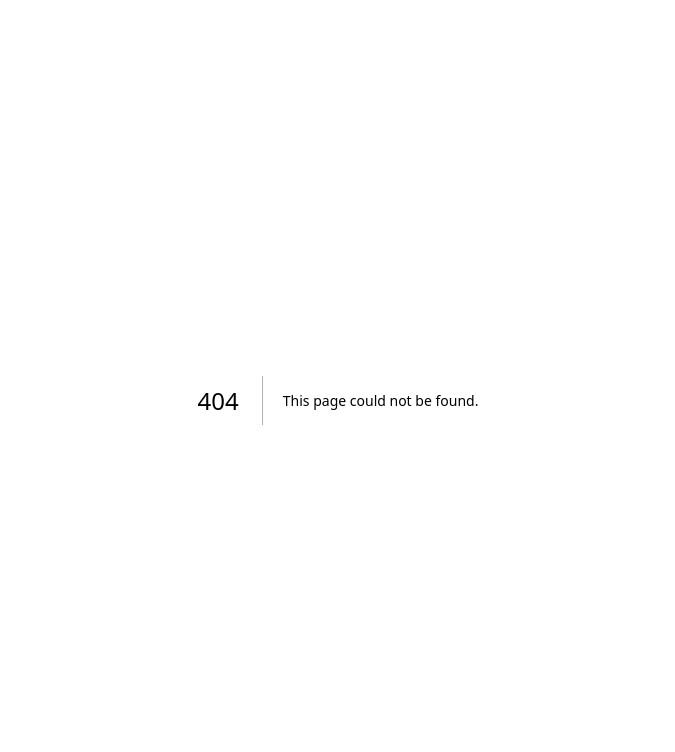
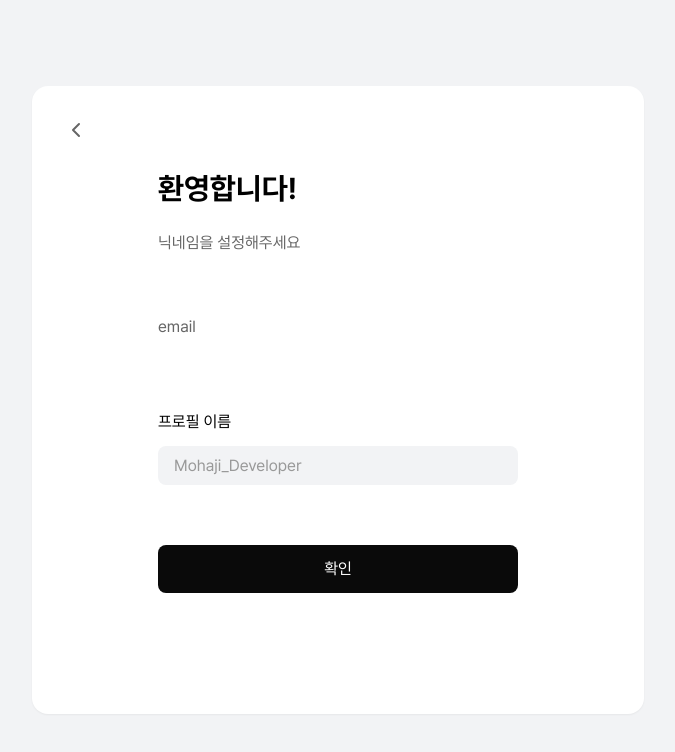
Before and after one commit to mohajistudio/mohajistudio-developers-FE, a Next.js app: page /signup/nickname in a window 1280 px wide. Before the commit this address had no page. Shown: the top 752 px of the page, without its empty margins (302-977 px from the left). Built offline with nearby package versions, Linux system fonts and the light colour scheme; no server answers; sample sign-in values are in the browser's storage.

Commit message:
fix: 닉네임 설정 API 연동 오류 수정
- 닉네임 설정 API 호출 로직 수정
- 폴더명 profile → nickname으로 변경
- API 호출 시 디버깅 로그 추가

```diff
--- a/src/apis/auth/register.ts
+++ b/src/apis/auth/register.ts
@@ -4,6 +4,7 @@ import {
   type EmailVerificationRequest,
   type ApiError,
   EmailVerificationResponse,
+  type SetNickNameRequest,
 } from '@/types/auth';
 
 //   이메일 인증 코드 발급
@@ -68,6 +69,11 @@ export const setNickname = async (nickname: string) => {
   if (!token) throw new Error('인증 토큰이 없습니다.');
 
   try {
+    // console.log('[닉네임 설정 요청]', {
+    //   nickname,
+    //   token: `Bearer ${token}`,
+    // });
+
     const response = await instance.post<void>(
       '/auth/register/nickname',
       { nickname },
@@ -77,10 +83,19 @@ export const setNickname = async (nickname: string) => {
         },
       },
     );
+
+    // console.log('[닉네임 설정 성공]', response.data);
     return response.data;
   } catch (error) {
-    if (axios.isAxiosError(error) && error.response?.data) {
-      throw error.response.data as ApiError;
+    if (axios.isAxiosError(error)) {
+      console.error('[닉네임 설정 실패]', {
+        status: error.response?.status,
+        data: error.response?.data,
+      });
+
+      if (error.response?.data) {
+        throw error.response.data as ApiError;
+      }
     }
     throw error;
   }
--- a/src/app/(auth)/signup/profile/page.tsx
+++ b/src/app/(auth)/signup/nickname/page.tsx
@@ -7,27 +7,28 @@ import { FormEvent, useState, useEffect } from 'react';
 import { DisabledInput } from '@/components/ui/Input/DisabledInput';
 import { getAuthErrorMessage } from '@/utils/handle-error';
 import type { ApiError } from '@/types/auth';
+import { AUTH_ERROR_CODES } from '@/types/auth';
+import { setNickname } from '@/apis/auth/register';
 
-export default function SetProfilePage() {
+export default function SetNickNamePage() {
   const router = useRouter();
-  const [email, setEmail] = useState('');
-  const [nickname, setNickname] = useState('');
+  const [nickname, setNicknameValue] = useState('');
   const [error, setError] = useState('');
   const [isLoading, setIsLoading] = useState(false);
+  const [email, setEmail] = useState('');
 
-  // TODO: 백엔드 연결 시 useEffect로 수정예정
-  // 컴포넌트 마운트 시 이메일과 토큰 체크
+  // 초기 로딩 시 토큰과 이메일 체크
   useEffect(() => {
     const accessToken = localStorage.getItem('accessToken');
-    const savedEmail = localStorage.getItem('tempEmail');
+    const storedEmail = localStorage.getItem('tempEmail');
 
     if (!accessToken) {
       router.push('/signup');
       return;
     }
 
-    if (savedEmail) {
-      setEmail(savedEmail);
+    if (storedEmail) {
+      setEmail(storedEmail);
     }
   }, [router]);
 
@@ -36,19 +37,32 @@ export default function SetProfilePage() {
     setError('');
     setIsLoading(true);
 
+    // accessToken 확인
+    const token = localStorage.getItem('accessToken');
+    console.log('[닉네임 설정 시작]', {
+      nickname,
+      hasToken: !!token,
+    });
+
     try {
-      const accessToken = localStorage.getItem('accessToken');
-      if (!accessToken) {
-        router.push('/signup');
-        return;
-      }
+      await setNickname(nickname);
+      // console.log('[닉네임 설정 완료]');
 
-      await setNickname(nickname);
-      // 회원가입 완료 후 로그인 페이지로 이동
+      // 회원가입 완료 후 필요없는 임시 데이터 삭제
+      localStorage.removeItem('tempEmail');
+
+      // 홈 페이지로 이동
       router.push('/login');
     } catch (error) {
+      // console.error('[닉네임 설정 에러]', error);
+
       if ('code' in (error as any)) {
-        setError(getAuthErrorMessage(error as ApiError));
+        const apiError = error as ApiError;
+        // console.error('[API 에러]', {
+        //   code: apiError.code,
+        //   message: apiError.message,
+        // });
+        setError(getAuthErrorMessage(apiError));
       } else {
         setError('닉네임 설정에 실패했습니다. 잠시 후 다시 시도해주세요.');
       }
@@ -93,7 +107,10 @@ export default function SetProfilePage() {
                 type="text"
                 placeholder="Mohaji_Developer"
                 value={nickname}
-                onChange={(e) => setNickname(e.target.value)}
+                onChange={(e) => {
+                  console.log('[입력] 닉네임 변경:', e.target.value);
+                  setNicknameValue(e.target.value);
+                }}
                 required
                 disabled={isLoading}
                 className={error ? 'border-[#FF3D5E]' : ''}
--- a/src/app/(auth)/verify/email/page.tsx
+++ b/src/app/(auth)/verify/email/page.tsx
@@ -28,6 +28,9 @@ export default function EmailVerificationPage() {
       // 토큰 저장
       localStorage.setItem('accessToken', response.accessToken);
       localStorage.setItem('refreshToken', response.refreshToken);
+
+      // 이메일 저장
+      localStorage.setItem('tempEmail', email);
 
       // 비밀번호 설정 페이지로 이동
       router.push('/signup/password');
```
